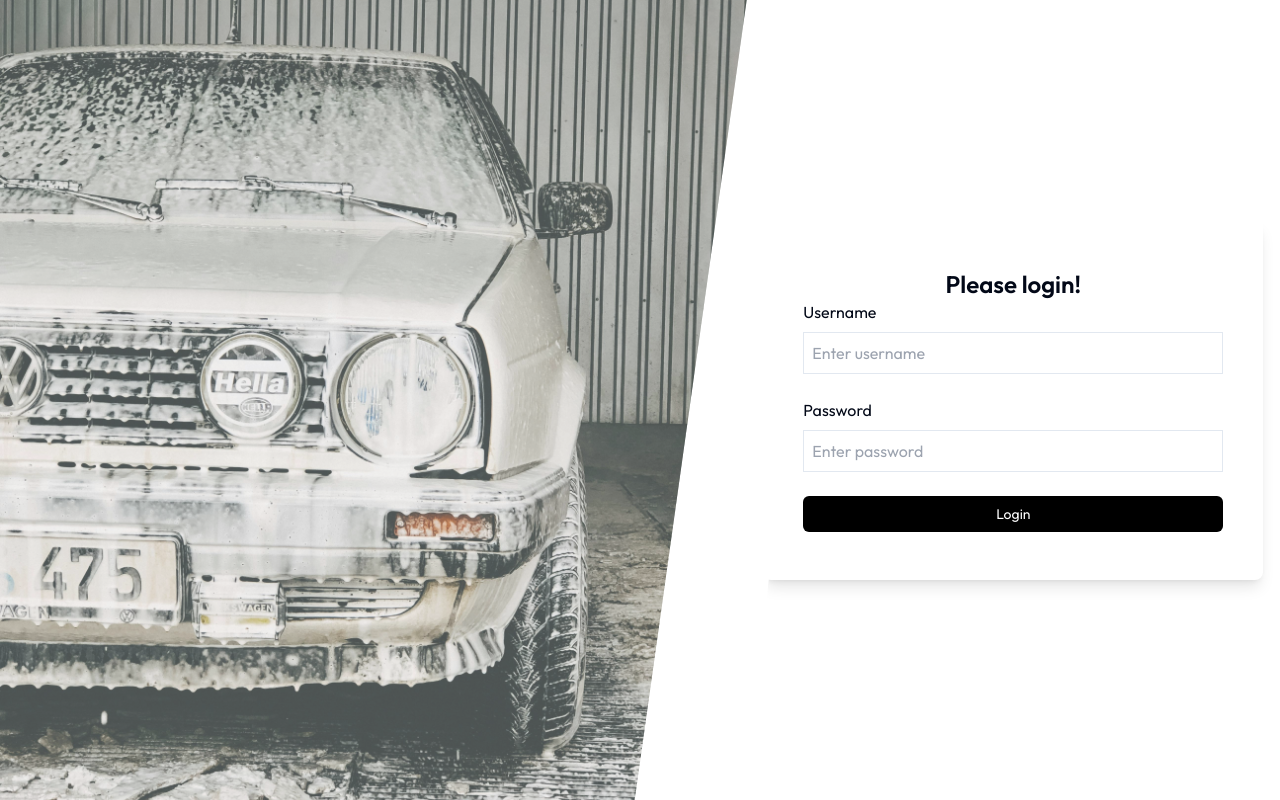
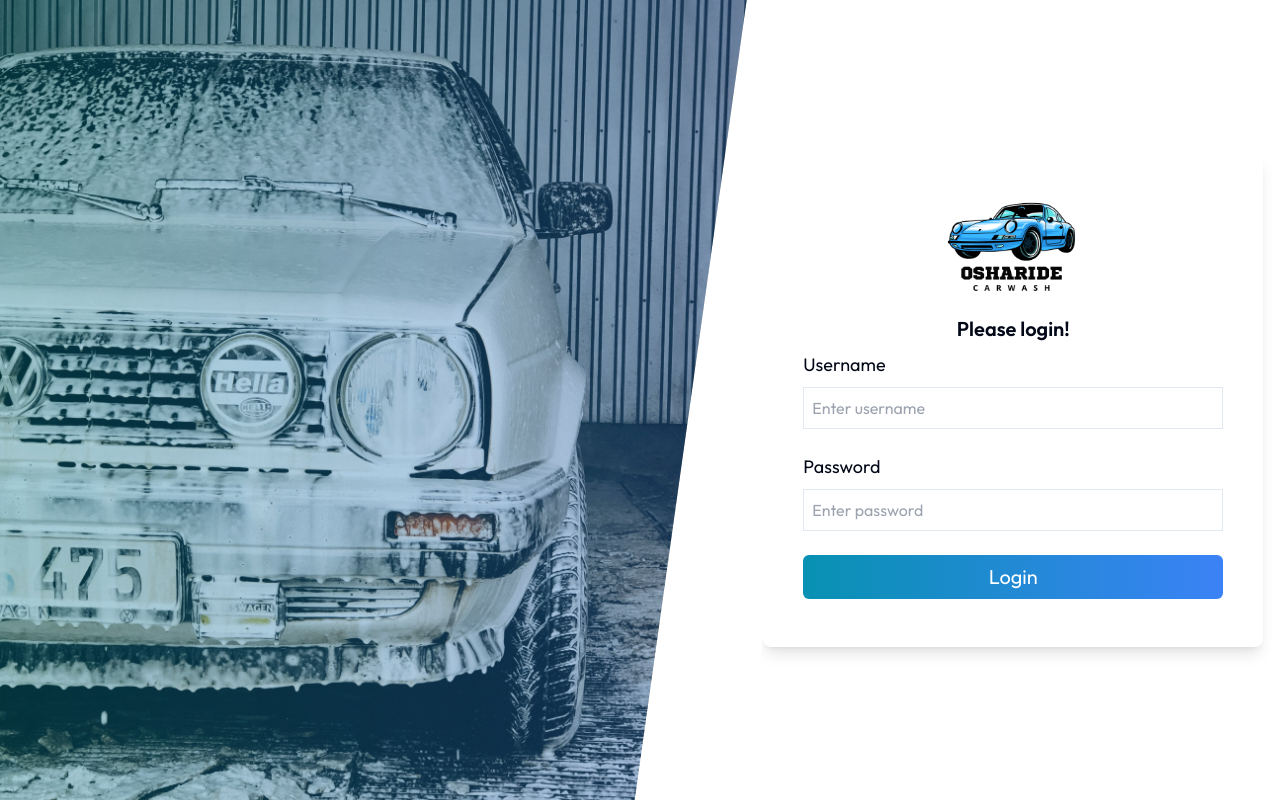
Before and after one commit to Ariel-joe/car-wash-react, a React (Vite) app in the folder client/: page /login in a window 1280 px wide. Built offline with nearby package versions, Linux system fonts and the light colour scheme.

Commit message:
login page design

```diff
--- a/client/src/pages/auth/AuthLayout.jsx
+++ b/client/src/pages/auth/AuthLayout.jsx
@@ -12,11 +12,11 @@ const AuthLayout = () => {
           className="w-full h-full object-cover"
         />
         {/* White Opacity Overlay */}
-        <div className="absolute top-0 left-0 w-full h-full bg-white opacity-30"></div>
+        <div className="absolute top-0 left-0 w-full h-full bg-gradient-to-r from-cyan-600 to-blue-500 opacity-30"></div>
       </div>
 
       {/* Right Column (Login Form with Trapezium Shape) */}
-      <div className="w-5/12 flex justify-center items-center bg-white clip-right">
+      <div className="w-5/12 flex justify-center items-center clip-right">
         <div className="w-full max-w-[500px] shadow-lg px-10 py-12 rounded-lg">
           <Outlet />
         </div>
--- a/client/src/pages/auth/Login.jsx
+++ b/client/src/pages/auth/Login.jsx
@@ -30,11 +30,16 @@ const Login = () => {
   };
   return (
     <>
-      <h1 className="text-2xl font-semibold text-center">Please login!</h1>
+      {/* logo goes here */}
+      <div className="flex justify-center mb-5 items-center">
+        <img src="/img/osharide-official.png" width={"140px"} alt="" />
+      </div>
+
+      <h1 className="text-xl font-semibold text-center mb-2">Please login!</h1>
 
       <form onSubmit={handleSubmit} className="flex flex-col gap-6">
         <div className="flex flex-col gap-2">
-          <label>Username</label>
+          <label className="text-lg">Username</label>
           <input
             value={username}
             onChange={(e) => {
@@ -47,7 +52,7 @@ const Login = () => {
         </div>
 
         <div className="flex flex-col gap-2">
-          <label>Password</label>
+          <label className="text-lg">Password</label>
           <input
             value={password}
             onChange={(e) => {
@@ -61,7 +66,7 @@ const Login = () => {
 
         <button
           type="submit"
-          className="bg-black text-white p-2 text-sm rounded-md"
+          className="bg-gradient-to-r from-cyan-600 to-blue-500 text-white p-2 text-xl rounded-md"
         >
           Login
         </button>
```
Also changed, not shown: client/public/img/osharide-official.png (added).
